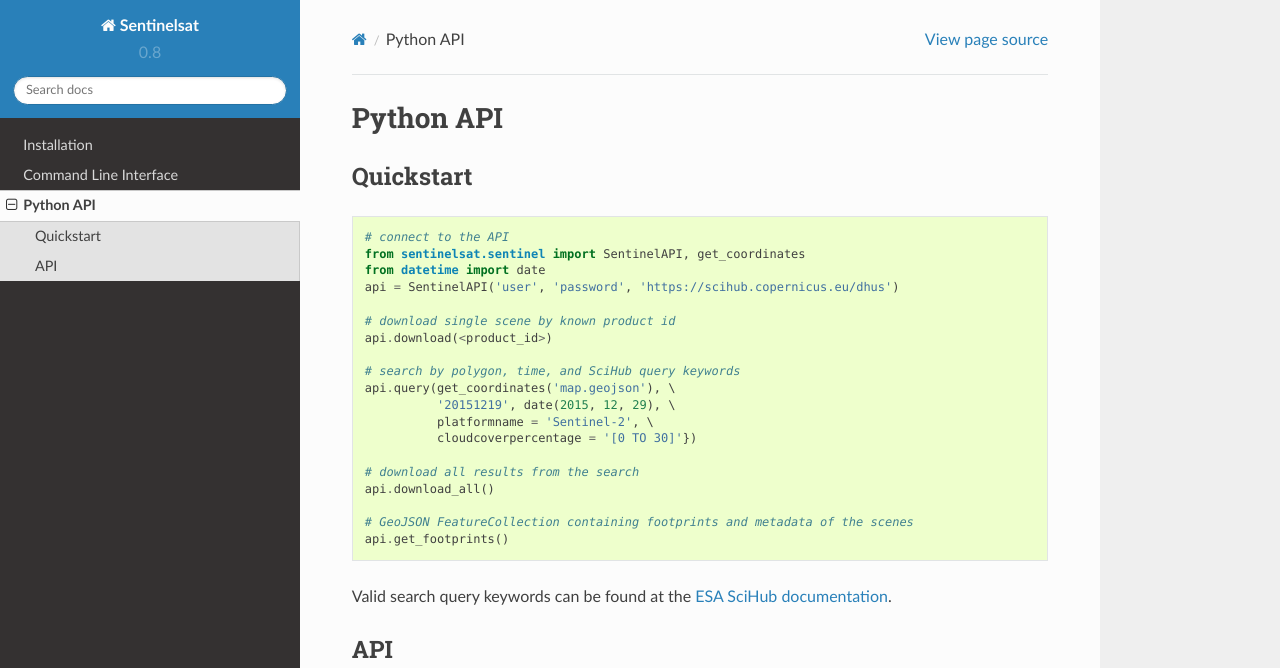
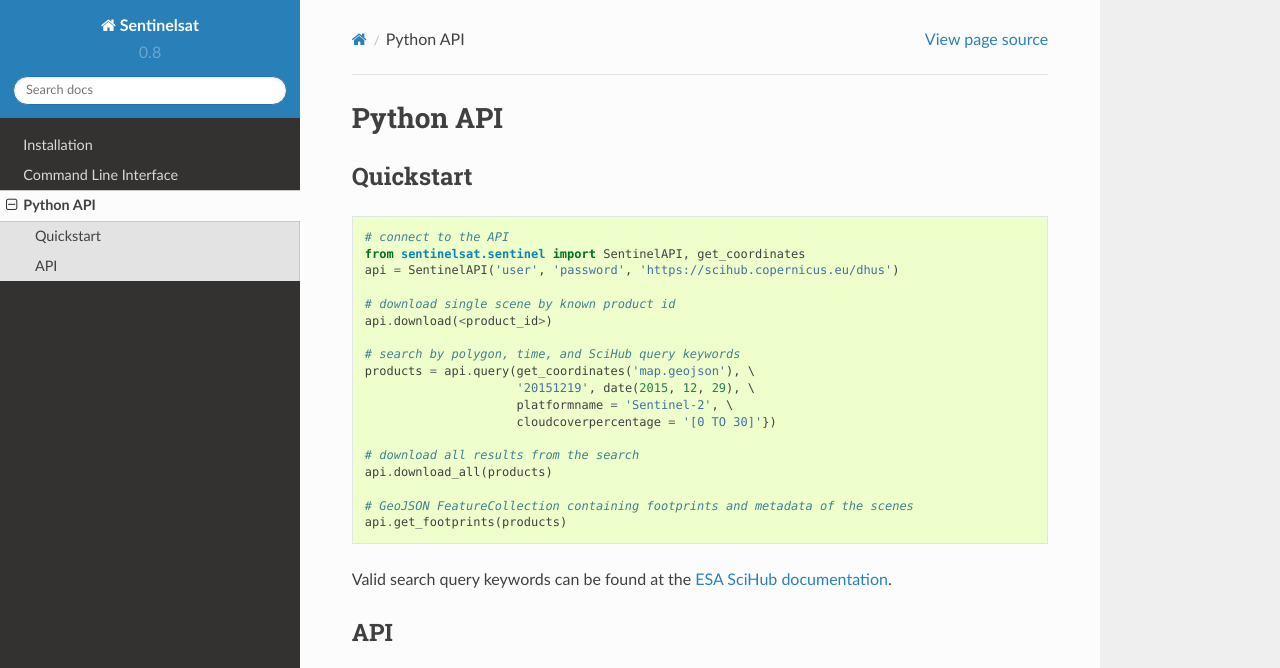
Before and after one commit to sentinelsat/sentinelsat, a Sphinx documentation site: the page built from docs/api.rst, in a window 1280 px wide and 978 px high, cut to the strip 0-668 px from the top of the window. Built offline with Sphinx 7.4.7 and the Read the Docs theme 2.0.0, drawn with Linux system fonts in a browser that asks for light colours.

```diff
--- a/docs/api.rst
+++ b/docs/api.rst
@@ -10,23 +10,22 @@ Quickstart
 
   # connect to the API
   from sentinelsat.sentinel import SentinelAPI, get_coordinates
-  from datetime import date
   api = SentinelAPI('user', 'password', 'https://scihub.copernicus.eu/dhus')
 
   # download single scene by known product id
   api.download(<product_id>)
 
   # search by polygon, time, and SciHub query keywords
-  api.query(get_coordinates('map.geojson'), \
-            '20151219', date(2015, 12, 29), \
-            platformname = 'Sentinel-2', \
-            cloudcoverpercentage = '[0 TO 30]'})
+  products = api.query(get_coordinates('map.geojson'), \
+                       '20151219', date(2015, 12, 29), \
+                       platformname = 'Sentinel-2', \
+                       cloudcoverpercentage = '[0 TO 30]'})
 
   # download all results from the search
-  api.download_all()
+  api.download_all(products)
 
   # GeoJSON FeatureCollection containing footprints and metadata of the scenes
-  api.get_footprints()
+  api.get_footprints(products)
 
 Valid search query keywords can be found at the `ESA SciHub documentation
 <https://scihub.copernicus.eu/userguide/3FullTextSearch>`_.
--- a/docs/install.rst
+++ b/docs/install.rst
@@ -76,4 +76,4 @@ or ``api.download_all()``:
 .. code-block:: python
 
   from pycurl import CAINFO
-  api.download_all(pass_through_opts={CAINFO: 'path/to/my/cacert.pem'})
+  api.download_all(products, pass_through_opts={CAINFO: 'path/to/my/cacert.pem'})
```
Also changed, not shown: docs/index.rst (+4 -6 lines).
